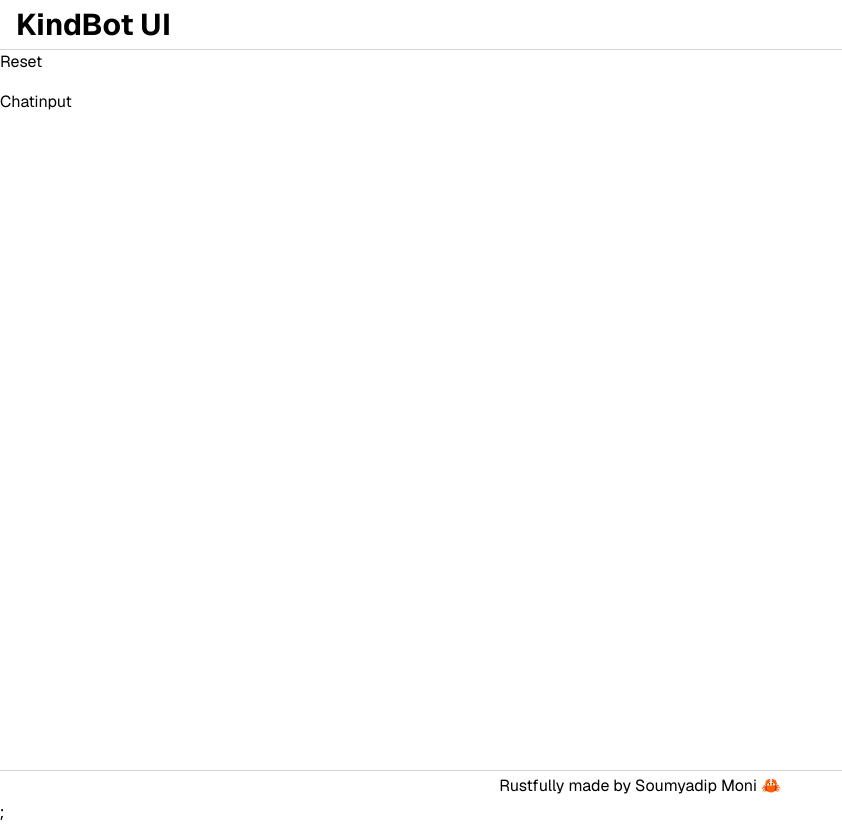
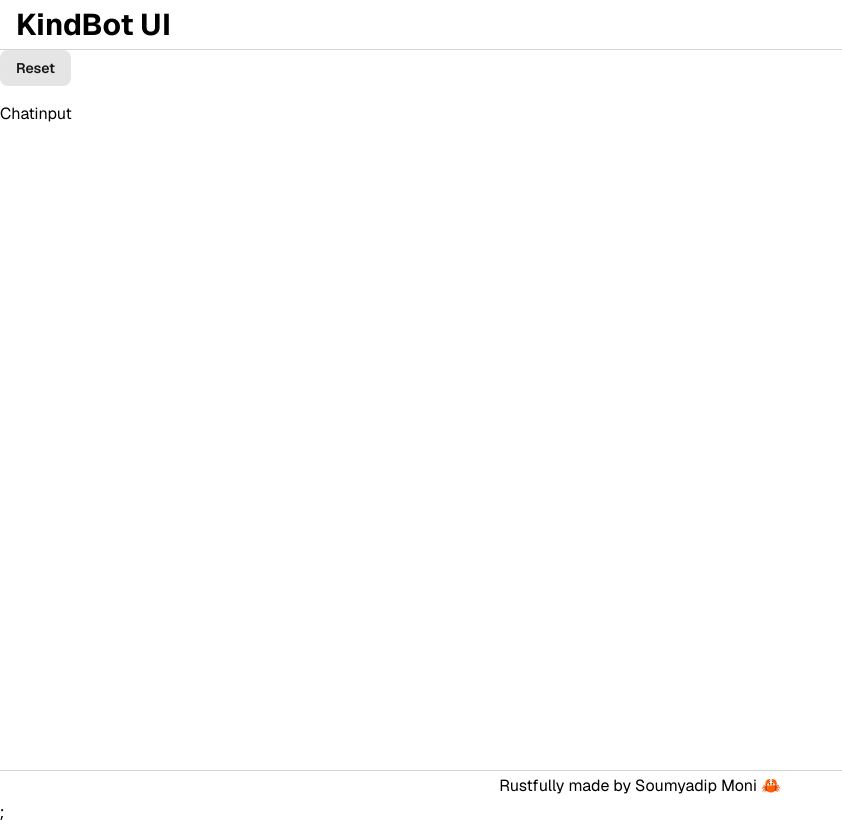
Before and after one commit to AvaterClasher/kind-chatbot-frontend-2, a Next.js app: page / in a window 1280 px wide. Shown: the whole page, without its empty margins (0-842 px from the left). Built offline with nearby package versions, Linux system fonts and the light colour scheme.

Commit message:
feat: :sparkles: Added reset button to reset the conversation

```diff
--- a/components/Chat/Chat.tsx
+++ b/components/Chat/Chat.tsx
@@ -1,5 +1,6 @@
 import { Message } from "@/types";
 import { FC } from "react";
+import { ResetChat } from "./ResetChat";
 
 interface Props {
     message: Message[];
@@ -10,7 +11,7 @@ export const Chat: FC<Props> = ({ message, loading }) => {
     return (
         <>
             <div className="flex flex-row justify-between items-center mb-4">
-                Reset
+                <ResetChat onReset={() => console.log("Reset")} />
             </div>
             <div className="mt-4 bottom-[56px] left-0 w-full">
                 Chatinput
--- /dev/null
+++ b/components/Chat/ResetChat.tsx
@@ -0,0 +1,19 @@
+/** @format */
+
+import { FC } from "react";
+
+interface Props {
+	onReset: () => void;
+}
+
+export const ResetChat: FC<Props> = ({ onReset }) => {
+	return (
+		<div className="flex flex-row items-center">
+			<button
+				className="text-sm text-neutral-900 font-semibold rounded-lg px-4 py-2 bg-neutral-200 hover:bg-neutral-300 focus:outline-none focus:ring-1 focus:ring-neutral-300"
+				onClick={() => onReset()}>
+				Reset
+			</button>
+		</div>
+	);
+};
```
